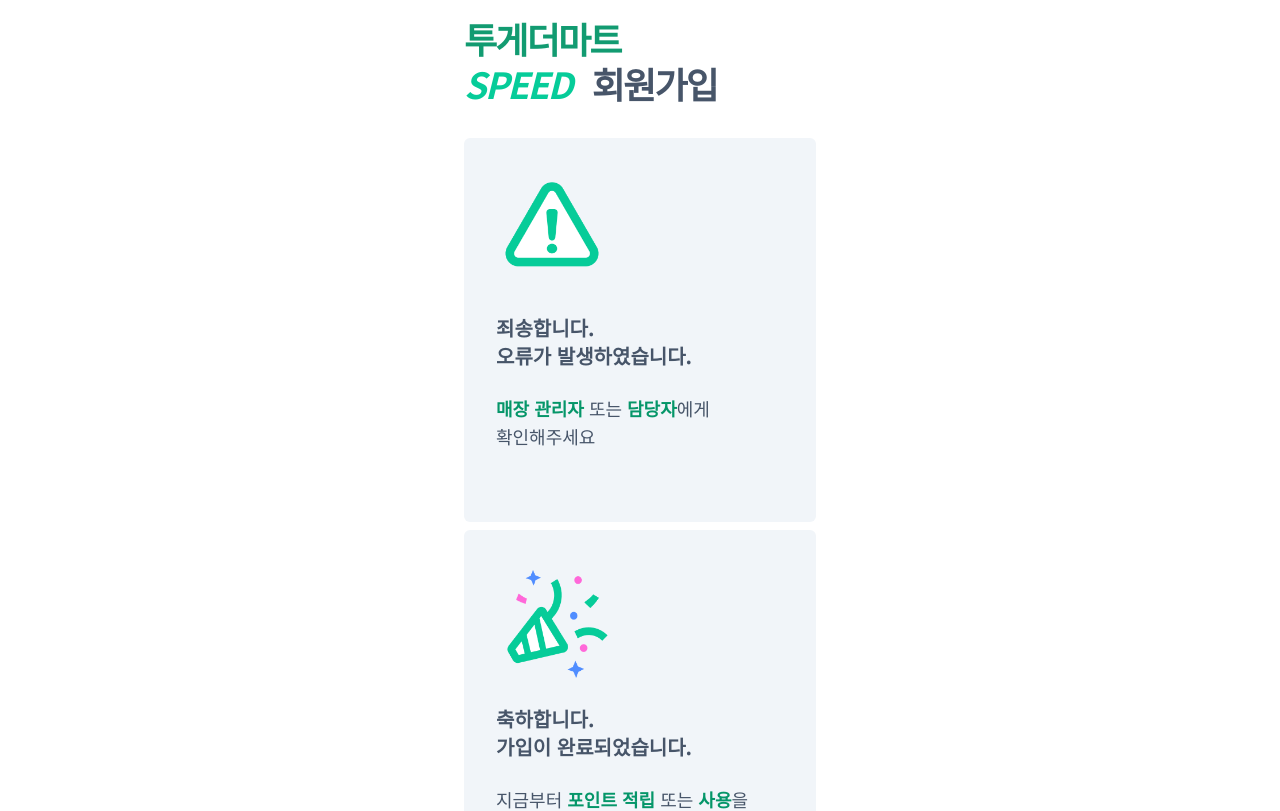
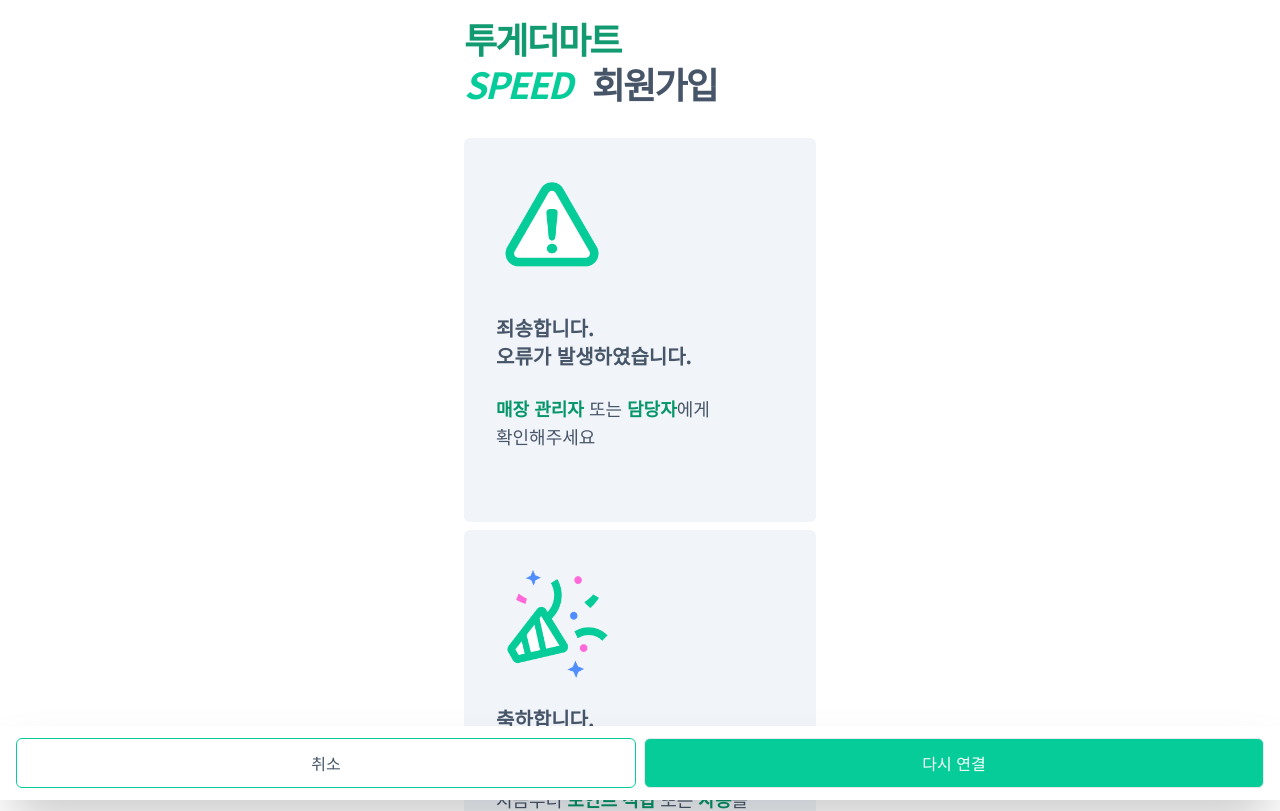
Before and after one commit to evaham/registration, a Next.js app: page / in a window 1280 px wide. Shown: the top 811 px of the page. Built offline with nearby package versions, Linux system fonts and the light colour scheme.

Commit message:
20241031_2

```diff
--- a/src/app/page.js
+++ b/src/app/page.js
@@ -96,7 +96,7 @@ export default function Home() {
   const isButtonEnabled = activeTab === 1 ? isTab1Valid : isTab2Valid;
 
   return (
-    <div className="max-w-96 mx-auto">
+    <div className="max-w-96 mx-auto mb-24">
       <div className="mx-4 py-4">
         <p className="text-4xl leading-tight font-bold tracking-tighter text-emerald-600/95">투게더마트</p>
         <p className="text-4xl leading-tight font-bold tracking-tighter text-slate-600"><span className="text-[#06CC99] italic mr-3">SPEED</span> 회원가입</p>
@@ -276,19 +276,19 @@ export default function Home() {
       )}
 
       {activePage === 1 &&(
-        <div className="flex mt-2 px-4 py-3 gap-2 bg-white">
+        <div className="fixed bottom-0 left-0 right-0 flex px-4 py-3 gap-2 bg-white shadow-2xl">
           <button className="block w-full p-3 border border-[#06CC99] rounded-md text-slate-600">취소</button>
           <button onClick={()=>handlePageClick(2)} className="block w-full p-3 border bg-[#06CC99] rounded-md text-white">다시 연결</button>
         </div>
       )}
       {activePage === 2 &&(
-        <div className="flex mt-2 px-4 py-3 gap-2 bg-white">
+        <div className="fixed bottom-0 left-0 right-0 flex px-4 py-3 gap-2 bg-white shadow-2xl">
           <button onClick={()=>handlePageClick(1)} className="block w-full p-3 border border-[#06CC99] rounded-md text-slate-600">취소</button>
           <button onClick={()=>handlePageClick(3)} className="block w-full p-3 border bg-[#06CC99] rounded-md text-white">동의하고 회원가입</button>
         </div>
       )}
       {activePage === 3 &&(
-        <div className="flex mt-2 px-4 py-3 gap-2 bg-white">
+        <div className="fixed bottom-0 left-0 right-0 flex px-4 py-3 gap-2 bg-white shadow-2xl">
           <button onClick={()=>handlePageClick(2)} className="block w-full p-3 border border-[#06CC99] rounded-md text-slate-600">취소</button>
           <button disabled={!isButtonEnabled} className={`block w-full p-3 border text-center rounded-md ${isButtonEnabled ? 'bg-[#06CC99] text-white' : 'bg-slate-100 text-slate-400'}`} >저장</button>
         </div>
```
